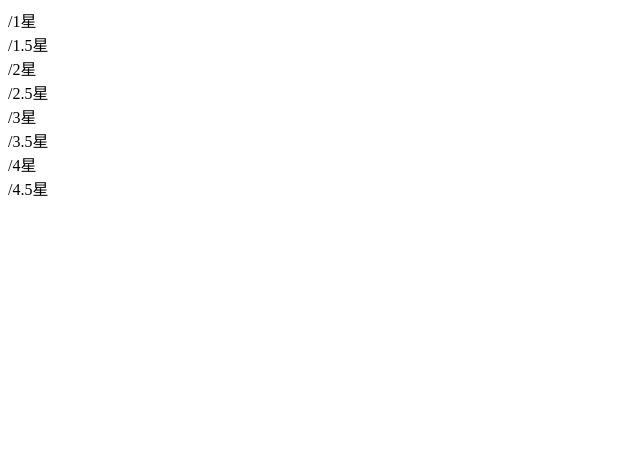
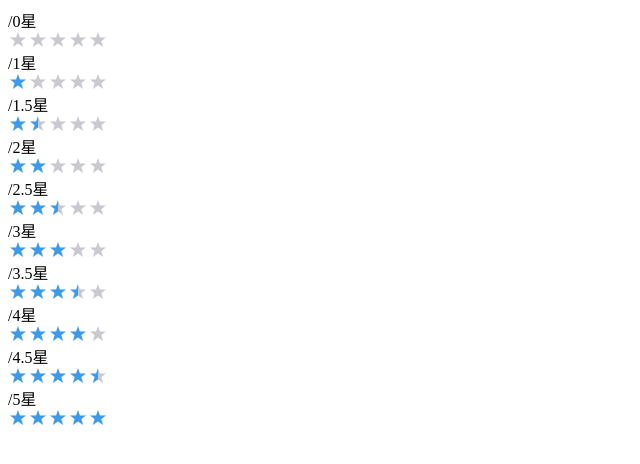
Before and after one commit to scopeCode/js, a plain HTML site: page index.html in a window 1280 px wide. Shown: the whole page, without its empty margins (0-640 px from the left). Drawn offline with Linux system fonts and the light colour scheme.

Commit message:
common  公共js中  评论星星的打印 待优化就是 半星 和 全星 的判定

```diff
--- a/index.html
+++ b/index.html
@@ -12,23 +12,26 @@
     <script type="text/javascript" src="js/StringUtil.js"></script>
 </head>
 <body>
-
+/0星
+<div id="divStar0"></div><br/>
 /1星
-<div id="divStar1"></div>
+<div id="divStar1"></div><br/>
 /1.5星
-<div id="divStar11"></div>
+<div id="divStar11"></div><br/>
 /2星
-<div id="divStar2"></div>
+<div id="divStar2"></div><br/>
 /2.5星
-<div id="divStar22"></div>
+<div id="divStar22"></div><br/>
 /3星
-<div id="divStar3"></div>
+<div id="divStar3"></div><br/>
 /3.5星
-<div id="divStar33"></div>
+<div id="divStar33"></div><br/>
 /4星
-<div id="divStar4"></div>
+<div id="divStar4"></div><br/>
 /4.5星
-<div id="divStar44"></div>
+<div id="divStar44"></div><br/>
+/5星
+<div id="divStar5"></div><br/>
 
 <script type="text/javascript" src="js/index.js"></script>
 </body>
--- a/js/RegexUtil.js
+++ b/js/RegexUtil.js
@@ -13,6 +13,8 @@ var RegexUtil = (function(){
         isInteger:/^[1-9]d*$/,
         //保留2位小数的float类型的数字
         isFloat:/^\d+[\.\d]?\d{0,2}$/,
+        //保留一位小数的float类型的数字
+        isFloatEx:/^\d+[\.\d]?\d{0,1}$/,
         //是否是中文及日文及韩文
         isChineseChar:/[\u4E00-\u9FA5\uF900-\uFA2D]/,
         //是否包含全交
@@ -29,6 +31,7 @@ var RegexUtil = (function(){
         isPhone:function(a){            return pattern.isPhone.test(a); },
         isInteger:function(a){          return pattern.isInteger.test(a); },
         isFloat:function(a){            return pattern.isFloat.test(a); },
+        isFloatEx:function(a){            return pattern.isFloatEx.test(a); },
         isChineseChar:function(a){      return pattern.isChineseChar.test(a); },
         isFullwidthChar:function(a){    return pattern.isFullwidthChar.test(a);},
         isEmail:function(a){            return pattern.isEmail.test(a);},
--- a/js/common.js
+++ b/js/common.js
@@ -8,33 +8,56 @@ var common = (function(){
     var star = {
         arr:[],
         cnt:0,
-        starStr:'<span class="star star-#{star}></span>',
-        append:function(){
-            if(star.cnt==0){
-                return "";
+        max:5,
+        emptyCnt:0,
+        getStarStr:function(){
+            //设定返回的字符串arr 为空
+            star.arr.length = 0;
+
+            if(star.cnt==0||star.cnt > star.max){
+                star.arr.push(star.getEmptyStarStr(star.max));
             }else{
-                if(RegexUtil.isFloat(star.cnt)){
+                var dotIndex = star.cnt.toString().indexOf('.');
+                if(dotIndex >= 0){//如果是float
+                    star.cnt = star.cnt - 0.5;
+                    star.arr.push(star.getFullStarStr(star.cnt));
+                    star.emptyCnt = star.max - star.cnt - 1;
+                    star.arr.push(star.getHalfStarStr());
+                }else{//整形的情况
+                    star.emptyCnt = star.max - star.cnt;
+                    star.arr.push(star.getFullStarStr(star.cnt));
+                }
 
-                }else{
-
+                if(star.emptyCnt > 0){
+                    star.arr.push(star.getEmptyStarStr(star.emptyCnt));
                 }
             }
+            return star.arr.join('');
         },
-        getFullStarStr:function(){
-
+        getFullStarStr:function(cnt){
+            var i = 0,arr=[];
+            for(i;i<cnt;i++){
+                arr.push('<span class="star star-full"></span>');
+            }
+            return arr.join('');
         },
-        getEmptyStarStr:function(){
-
+        getEmptyStarStr:function(cnt){
+            var i = 0,arr=[];
+            for(i;i<cnt;i++){
+                arr.push('<span class="star star-empty"></span>');
+            }
+            return arr.join('');
         },
         getHalfStarStr:function(){
-            star.arr.push(star.starStr.format({star:"half"}));
+           return '<span class="star star-half"></span>'
         }
     };
 
     return {
-        star:function(cnt){
-            star.cnt = cnt;
-            star.append();
+        star:function(cnt,max){
+            star.cnt = cnt||star.cnt;
+            star.max = max||star.max;
+            return star.getStarStr();
         }
     }
 })();
--- a/js/index.js
+++ b/js/index.js
@@ -6,15 +6,20 @@ moReady(function(){
 });
 
 var index  = (function(){
-
-    var star = "";
-
     var optIndex = {
         build:function(){
-
+            document.getElementById('divStar0').innerHTML = common.star(0);
+            document.getElementById('divStar1').innerHTML = common.star(1);
+            document.getElementById('divStar11').innerHTML = common.star(1.5);
+            document.getElementById('divStar2').innerHTML = common.star(2);
+            document.getElementById('divStar22').innerHTML = common.star(2.5);
+            document.getElementById('divStar3').innerHTML = common.star(3);
+            document.getElementById('divStar33').innerHTML = common.star(3.5);
+            document.getElementById('divStar4').innerHTML = common.star(4);
+            document.getElementById('divStar44').innerHTML = common.star(4.5,5);
+            document.getElementById('divStar5').innerHTML = common.star(5,5);
         },
     };
-
 
     return {
         build:function(){optIndex.build();}
```
